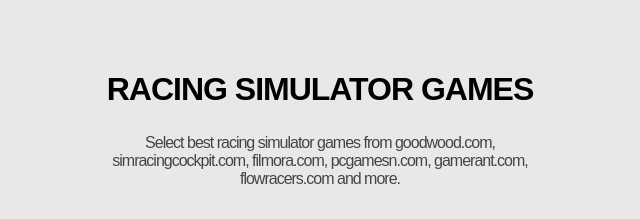
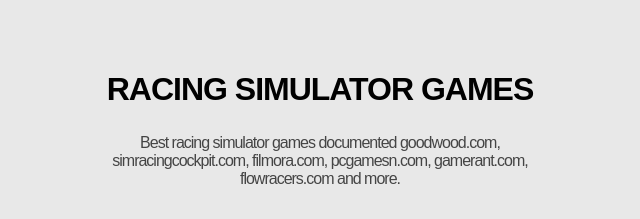
Before and after one commit to joshuacortes/racingsimulatorgames, a plain HTML site: page index.html in a window 1280 px wide. Shown: the top 219 px of the page, 320-960 px from the left. Drawn offline with Linux system fonts and the light colour scheme.

Commit message:
Update index.html

```diff
--- a/index.html
+++ b/index.html
@@ -94,7 +94,7 @@
 <center>
   <br><br>
 <h2 class="maintitle">Racing Simulator Games</h2>
-  <p class="caption">Select best racing simulator games from goodwood.com, simracingcockpit.com, filmora.com, pcgamesn.com, gamerant.com, flowracers.com and more.
+  <p class="caption">Best racing simulator games documented goodwood.com, simracingcockpit.com, filmora.com, pcgamesn.com, gamerant.com, flowracers.com and more.
   <br><br>
   <div class="boxwidth">
     <div class="boxhalf">
```
